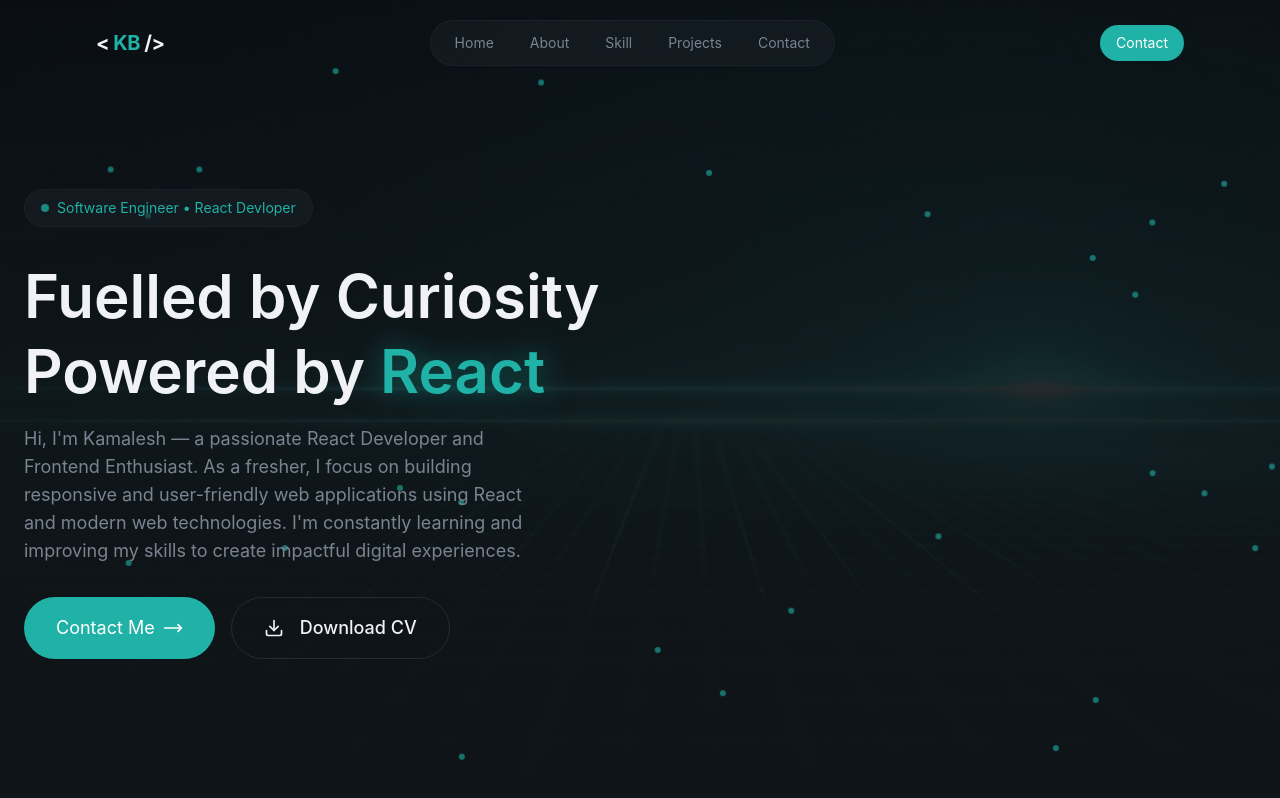
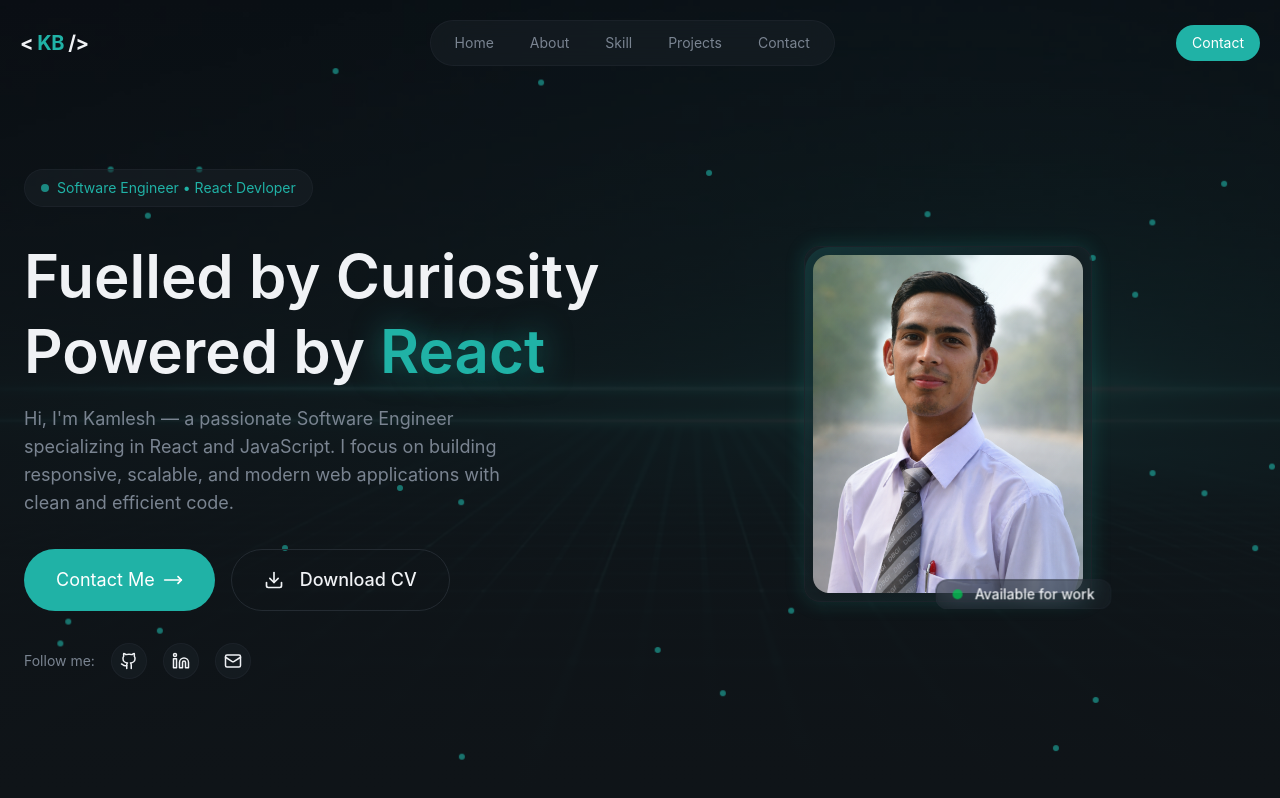
Before and after one commit to kamleshBisht04/personal-portfolio, a React (Vite) app: page / in a window 1280 px wide. Built offline with nearby package versions, Linux system fonts and the light colour scheme.

Commit message:
setting the profile img and setting the availabe badge

```diff
--- /dev/null
+++ b/src/constant/const.jsx
@@ -0,0 +1,7 @@
+import { Github, Linkedin, Mail } from "lucide-react";
+
+export const socialLinks = [
+  { icon: Github, href: "https://github.com/kamleshBisht04" },
+  { icon: Linkedin, href: "https://github.com/kamleshBisht04" },
+  { icon: Mail, href: "https://github.com/kamleshBisht04" },
+];
--- a/src/index.css
+++ b/src/index.css
@@ -25,7 +25,7 @@
 
 @layer base {
   html {
-    scroll-behavior: "smooth";
+    scroll-behavior: smooth;
   }
 
   body {
@@ -40,11 +40,21 @@
 }
 
 @layer components {
-  .glass {
+  .container-custom {
+    @apply mx-auto max-w-[85rem] px-3 sm:px-4 lg:px-5;
+  }
+
+   .glass {
     background-color: color-mix(in srgb, var(--color-surface) 50%, transparent);
     backdrop-filter: blur(16px);
     border: 1px solid color-mix(in srgb, var(--color-border) 50%, transparent);
   }
+
+  /* .glass {
+    background-color: color-mix(in srgb, var(--color-surface) 50%, transparent);
+    backdrop-filter: blur(16px);
+    border: 1px solid color-mix(in srgb, var(--color-border) 50%, transparent);
+  } */
 
   .glass-strong {
     background-color: color-mix(in srgb, var(--color-surface) 80%, transparent);
@@ -55,6 +65,12 @@
   .glow-text {
     text-shadow: 0 0 30px
       color-mix(in srgb, var(--color-primary) 50%, transparent);
+  }
+
+  .glow-border {
+    box-shadow:
+      0 0 20px color-mix(in srgb, var(--color-primary) 20%, transparent),
+      inset 0 0 20px color-mix(in srgb, var(--color-primary) 5%, transparent);
   }
 }
 
@@ -90,8 +106,22 @@
     }
   }
 
+  @keyframes float {
+    0%,
+    100% {
+      transform: translate(30px, 5px);
+    }
+    50% {
+      transform: translateY(-10px);
+    }
+  }
+
   .animate-fade-in {
     animation: fade-in 0.8s ease-out both;
+  }
+
+  .animate-float {
+    animation: float 15s ease-in-out infinite;
   }
 
   .animation-delay-100 {
--- a/src/layout/Navbar.jsx
+++ b/src/layout/Navbar.jsx
@@ -14,8 +14,8 @@ const Navbar = () => {
   const [isMoblieMenuOpen, setIsMoblieMenuOpen] = useState(false);
 
   return (
-    <header className="fixed top-0 right-0 left-0 bg-transparent py-5 z-50">
-      <nav className="container mx-auto flex items-center justify-between pl-6 md:px-10 lg:px-20 xl:px-24 " >
+    <header className="fixed top-0 right-0 left-0 z-50 bg-transparent py-5">
+      <nav className="container-custom mx-auto flex items-center justify-between">
         <a
           href="#"
           className="hover:text-primary text-xl font-bold tracking-tight"
--- a/src/sections/Hero.jsx
+++ b/src/sections/Hero.jsx
@@ -1,6 +1,7 @@
 import Button from "@/components/Button";
+import AnimatedBorderButton from "@/components/AnimatedBorderButton";
 import { MoveRight, Download } from "lucide-react";
-import AnimatedBorderButton from "../components/AnimatedBorderButton";
+import { socialLinks } from "@/constant/const";
 
 const Hero = () => {
   return (
@@ -32,7 +33,7 @@ const Hero = () => {
         ))}
       </div>
       {/* Content */}
-      <div className="relative z-10 container mx-auto px-6 pt-32 pb-20">
+      <div className="container-custom relative z-10 mx-auto px-6 pt-32 pb-20">
         <div className="gap:12 grid items-center lg:grid-cols-2">
           {/* left column -Text section */}
           <div className="space-y-8">
@@ -49,11 +50,9 @@ const Hero = () => {
                 <span className="text-primary glow-text"> React</span>
               </h1>
               <p className="text-muted-foreground animate-fade-in animation-delay-200 max-w-lg text-lg">
-                Hi, I'm Kamalesh — a passionate React Developer and Frontend
-                Enthusiast. As a fresher, I focus on building responsive and
-                user-friendly web applications using React and modern web
-                technologies. I'm constantly learning and improving my skills to
-                create impactful digital experiences.
+                Hi, I'm Kamlesh — a passionate Software Engineer specializing in
+                React and JavaScript. I focus on building responsive, scalable,
+                and modern web applications with clean and efficient code.
               </p>
             </div>
             {/* CTAs */}
@@ -67,8 +66,45 @@ const Hero = () => {
                 Download CV
               </AnimatedBorderButton>
             </div>
+            {/* social links */}
+            <div className="animate-fade-in animation-delay-400 flex items-center gap-4">
+              <span className="text-muted-foreground text-sm">Follow me: </span>
+              {socialLinks.map((social, index) => (
+                <a
+                  className="glass hover:bg-primary/10 hover:text-primary rounded-full p-2 transition-all duration-300"
+                  key={index}
+                  href={social.href}
+                >
+                  {<social.icon className="h-4.5 w-4.5" />}
+                </a>
+              ))}
+            </div>
           </div>
           {/* right column - profile section */}
+          <div className="animation-fade-in relative">
+            {/* profile image*/}
+            <div className="animate-fade-in mx-w-xs animation-delay-200 relative mx-auto max-w-[18rem]">
+              <div className="glass glass-border glow-border relative rounded-2xl p-2">
+                <div className="from-primary/20 to-primary/10 absolute inset-0 animate-pulse rounded-3xl bg-gradient-to-br via-transparent" />
+
+                <img
+                  src="/Profile-photo.jpg"
+                  alt="kamlesh bisht"
+                  className="aspect-4/5 w-full rounded-2xl object-cover"
+                />
+                {/* Floating Badge */}
+                <div className="glass animate-float absolute -right-4 -bottom-4 rounded-xl px-4 py-1">
+                  <div className="flex items-center gap-3">
+                    <div className="h-2.5 w-2.5 animate-pulse rounded-full bg-green-500" />
+                    <span className="text-foreground text-sm font-medium">
+                      Available for work
+                    </span>
+                  </div>
+                </div>
+                {/* status Badge */}
+              </div>
+            </div>
+          </div>
         </div>
       </div>
     </section>
```
Also changed, not shown: public/Profile-photo.png (added), public/profile-photo.jpg.
